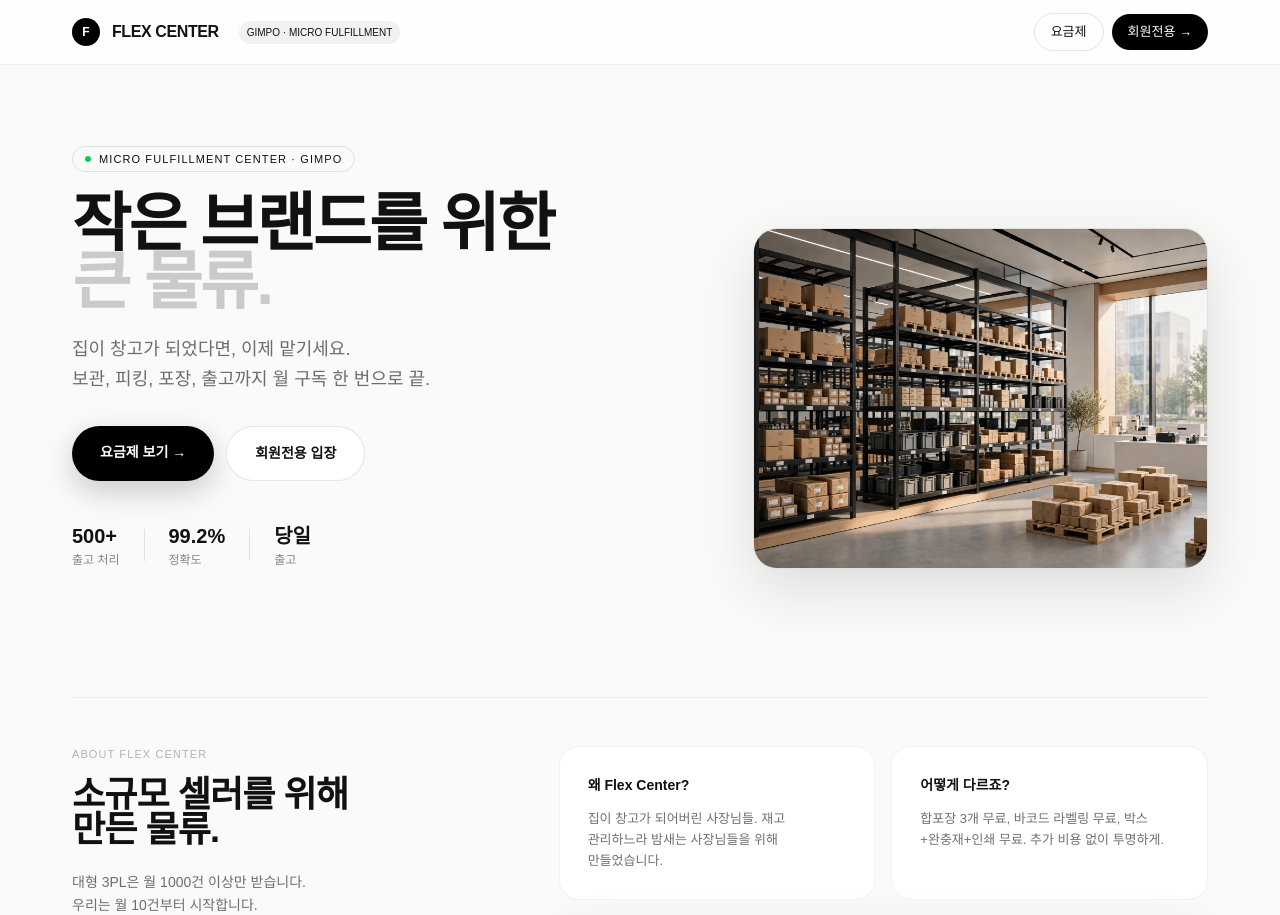
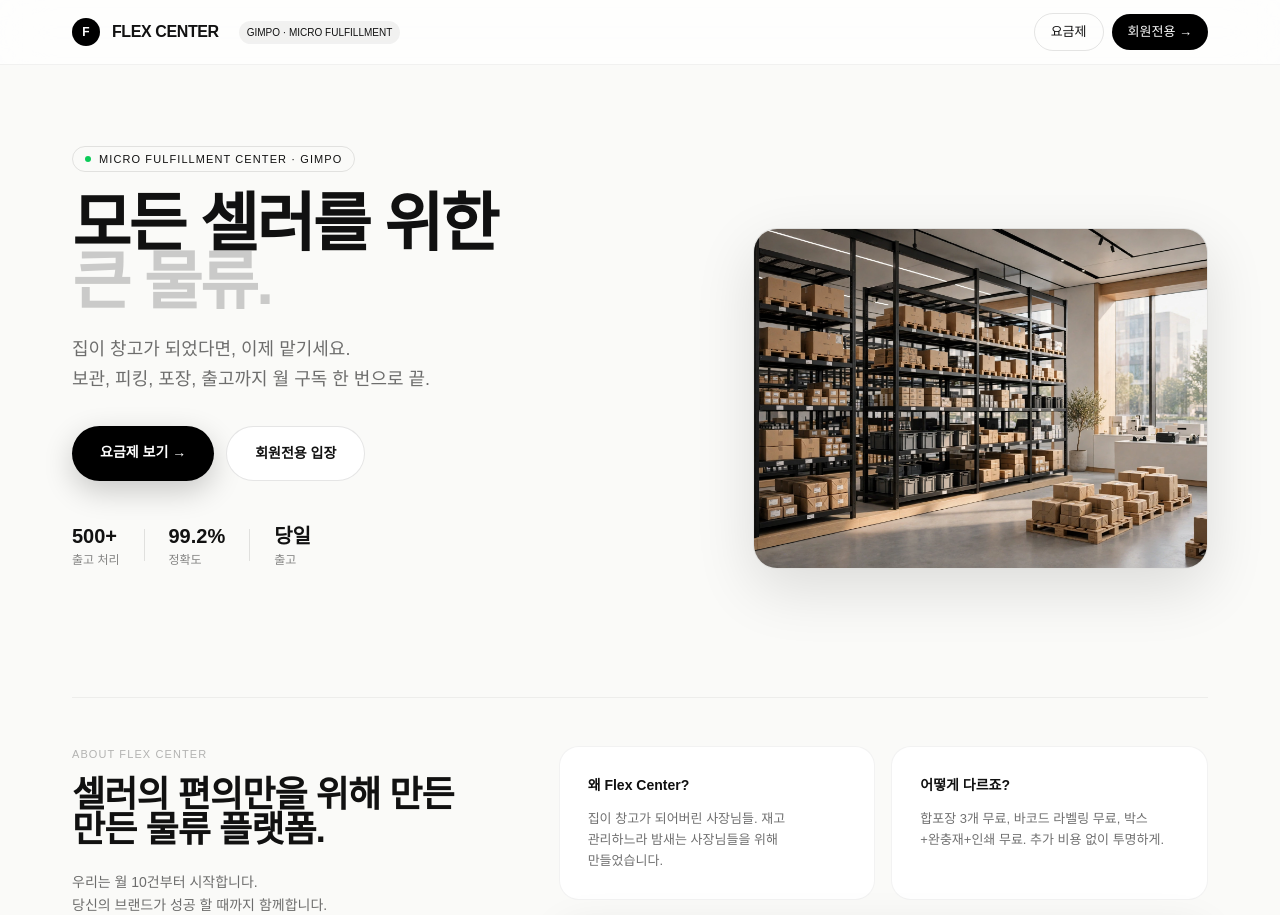
Before and after one commit to hanman19/flex-center, a Next.js app: page / in a window 1280 px wide. Shown: the top 915 px of the page. Built offline with nearby package versions, Linux system fonts and the light colour scheme.

Commit message:
update homepage text

```diff
--- a/src/app/page.tsx
+++ b/src/app/page.tsx
@@ -37,7 +37,7 @@ export default function Home() {
                 MICRO FULFILLMENT CENTER · GIMPO
               </div>
               <h1 className="text-[38px] md:text-[64px] font-[800] tracking-[-0.04em] leading-[0.9] mt-6">
-                작은 브랜드를 위한<br/>
+                모든 셀러를 위한<br/>
                 <span className="opacity-20">큰 물류.</span>
               </h1>
               <p className="text-[16px] md:text-[18px] opacity-60 mt-6 max-w-[480px] leading-relaxed break-keep">
@@ -74,12 +74,11 @@ export default function Home() {
             <div className="md:col-span-5">
               <p className="text-[11px] tracking-widest opacity-30">ABOUT FLEX CENTER</p>
               <h2 className="text-[28px] md:text-[36px] font-bold tracking-tight leading-[0.95] mt-4 break-keep">
-                소규모 셀러를 위해<br/>만든 물류.
+                셀러의 편의만을 위해 만든<br/>만든 물류 플랫폼.
               </h2>
               <p className="text-[14px] opacity-60 mt-6 leading-relaxed break-keep">
-                대형 3PL은 월 1000건 이상만 받습니다.<br/>
                 우리는 월 10건부터 시작합니다.<br/>
-                작은 브랜드가 커질 때까지 함께합니다.
+                당신의 브랜드가 성공 할 때까지 함께합니다.
               </p>
             </div>
             <div className="md:col-span-7">
```
